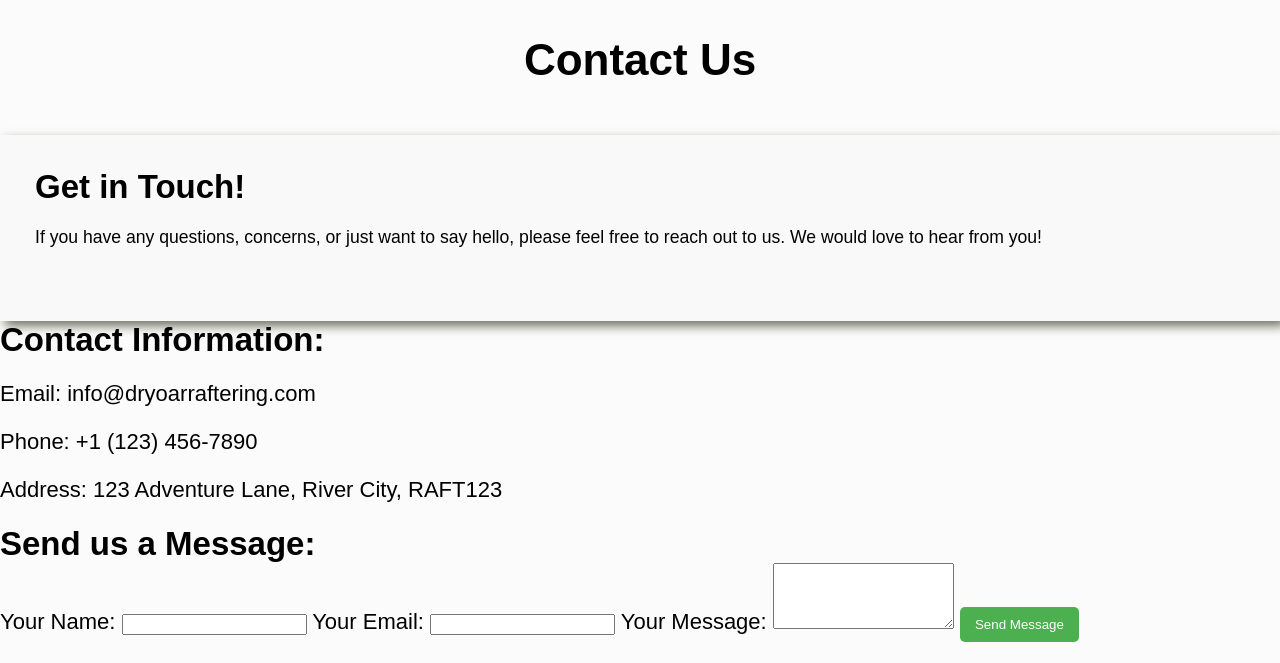
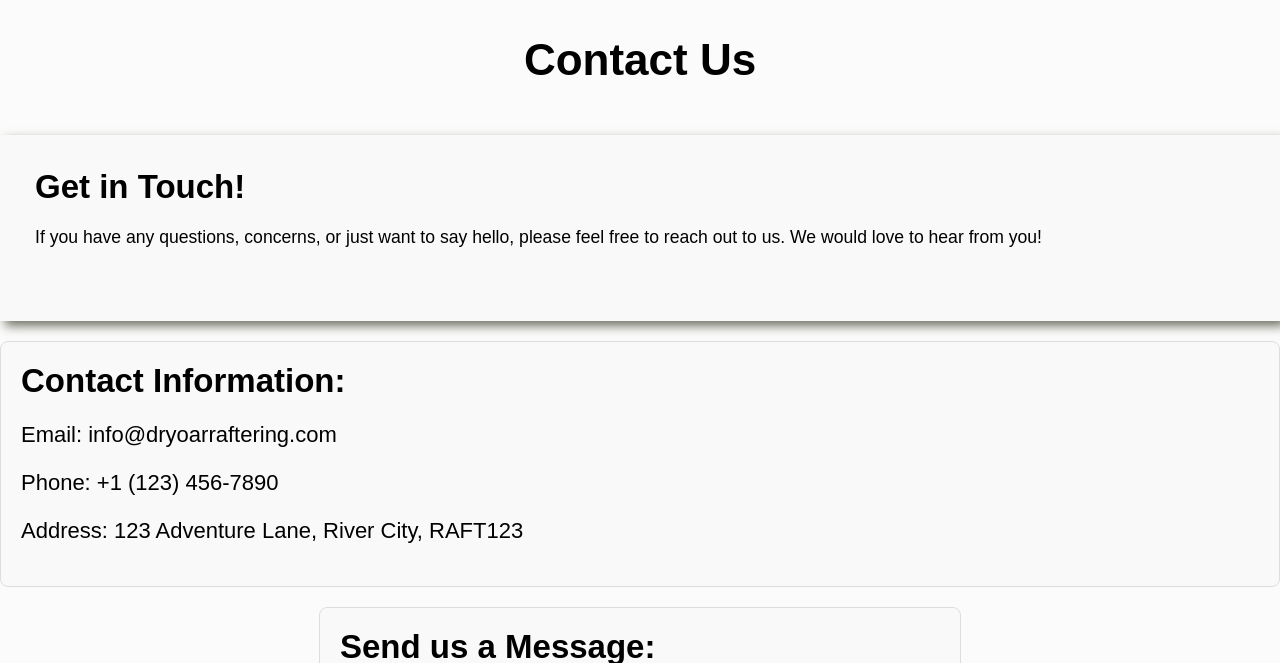
Before and after one commit to BoniPhilo/wdd130, a plain HTML site: page wwr/contactus.html in a window 1280 px wide. Shown: the part 110-773 px from the top of the page. Drawn offline with Linux system fonts and the light colour scheme.

Commit message:
Update style.css

```diff
--- a/wwr/styles/style.css
+++ b/wwr/styles/style.css
@@ -375,3 +375,52 @@ button {
 button:hover {
     background-color: #45a049;
 }
+/* Add this section to your existing CSS for Contact Us page */
+.contact-details {
+    padding: 20px;
+    background-color: #f9f9f9;
+    border: 1px solid #ddd;
+    border-radius: 8px;
+    margin-top: 20px;
+}
+
+.contact-form {
+    max-width: 600px;
+    margin: 20px auto;
+    padding: 20px;
+    background-color: #f9f9f9;
+    border: 1px solid #ddd;
+    border-radius: 8px;
+}
+
+.contact-form form {
+    display: grid;
+    grid-template-columns: 1fr 1fr;
+    gap: 15px;
+}
+
+.contact-form label {
+    font-weight: bold;
+}
+
+.contact-form input,
+.contact-form textarea {
+    width: 100%;
+    padding: 10px;
+    margin: 5px 0;
+    border: 1px solid #ddd;
+    border-radius: 5px;
+}
+
+.contact-form button {
+    background-color: #4CAF50;
+    color: white;
+    padding: 10px 15px;
+    border: none;
+    border-radius: 5px;
+    cursor: pointer;
+}
+
+.contact-form button:hover {
+    background-color: #45a049;
+}
```
